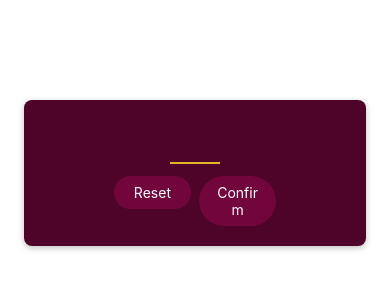
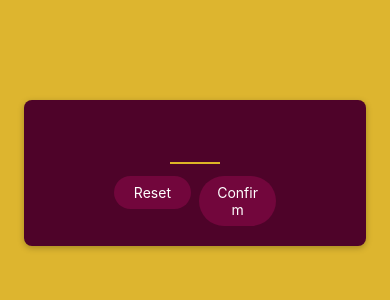
Before and after one commit to miv10/learnRN, a React Native app: screen / in a window 390 px wide. Shown: the top 300 px of the page. Built offline with nearby package versions, Linux system fonts and the light colour scheme.

Commit message:
add background color

```diff
--- a/App.js
+++ b/App.js
@@ -3,14 +3,16 @@
 import StartGameScreen from "./screens/StartGameScreen";
 
 export default function App() {
-  return <StartGameScreen />;
+  return (
+    <View style={styles.rootScreen}>
+      <StartGameScreen />
+    </View>
+  );
 }
 
 const styles = StyleSheet.create({
-  container: {
+  rootScreen: {
     flex: 1,
-    backgroundColor: "#fff",
-    alignItems: "center",
-    justifyContent: "center",
+    backgroundColor: "#ddb52f",
   },
 });
```
